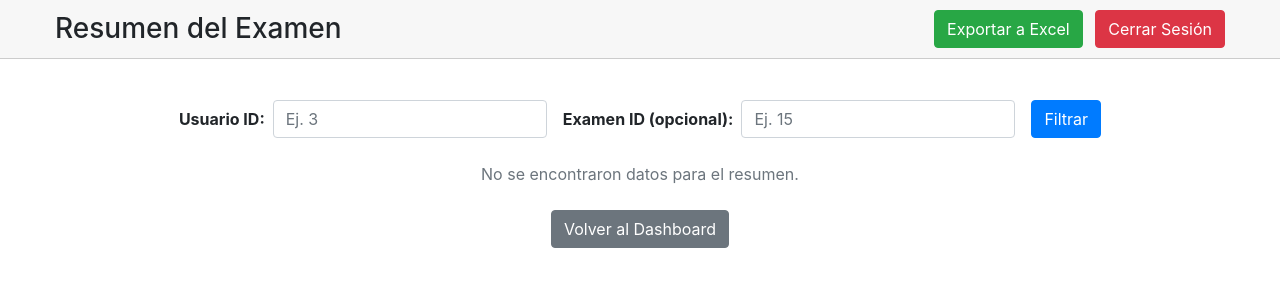
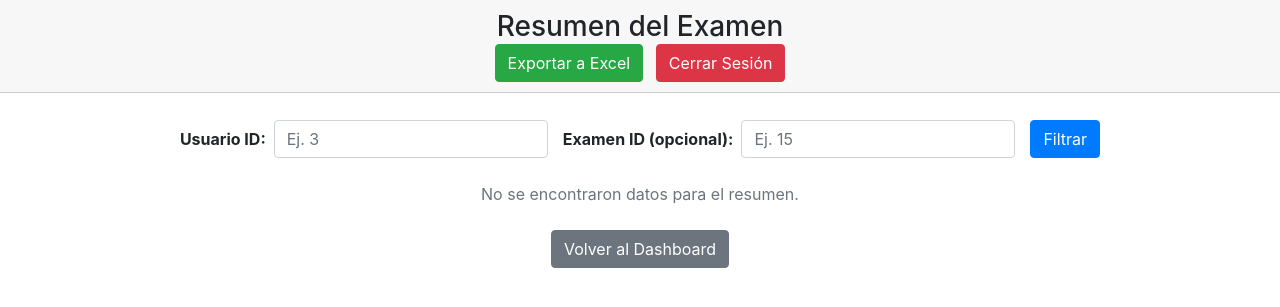
Before and after one commit to edihiho/examenes_app, a Flask app: template templates/admin_resumen_examen.html in a window 1280 px wide. Shown: the top 307 px of the page. Run offline with Flask 3, Linux system fonts and the light colour scheme; the template is opened without the code that fills it, so the values that code supplies are empty; some libraries are stand-ins or nearby versions.

Commit message:
Add files via upload

```diff
--- a/templates/admin_resumen_examen.html
+++ b/templates/admin_resumen_examen.html
@@ -7,7 +7,7 @@
     <!-- Bootstrap CSS -->
     <link rel="stylesheet" href="https://stackpath.bootstrapcdn.com/bootstrap/4.3.1/css/bootstrap.min.css">
     <style>
-      /* Estilos para el header fijo */
+      /* Header fijo e inmovilizado */
       .fixed-header {
         position: fixed;
         top: 0;
@@ -17,34 +17,40 @@
         border-bottom: 1px solid #ccc;
         z-index: 1000;
         padding: 10px 0;
+        text-align: center;
       }
       .fixed-header .header-content {
+        display: inline-block;
+      }
+      .fixed-header h3 {
+        margin-bottom: 10px;
+      }
+      /* Contenedor principal: se añade margen superior para evitar que el contenido quede tapado */
+      .content-wrapper {
+        margin-top: 120px;
         max-width: 1200px;
-        margin: 0 auto;
-        padding: 0 15px;
-        display: flex;
-        justify-content: space-between;
-        align-items: center;
+        margin-left: auto;
+        margin-right: auto;
       }
-      /* Margen superior para el contenido, para que no quede oculto por el header fijo */
-      .content-wrapper {
-        margin-top: 100px;
-      }
-      /* Centramos tablas y textos en las tarjetas */
-      .card-header, .card-body, .table {
+      /* Centramos tablas y textos */
+      .card-header, .card-body, .table, .table thead th {
         text-align: center;
       }
-      .table thead th {
+      /* Formulario y botones centrados */
+      .filter-form, .action-buttons, .back-button {
         text-align: center;
+      }
+      .filter-form .form-group {
+        margin-right: 15px;
       }
     </style>
   </head>
   <body>
-    <!-- Header fijo e inmovilizado con los botones de exportar y cerrar sesión -->
+    <!-- Header fijo e inmovilizado -->
     <div class="fixed-header">
       <div class="header-content">
         <h3 class="mb-0">
-            {% if filtered_usuario is defined %}
+          {% if filtered_usuario is defined and filtered_usuario %}
             Resumen del Examen para el Usuario {{ filtered_usuario.id }} -
             {% if filtered_usuario.nombre %}
               {{ filtered_usuario.nombre }}
@@ -57,29 +63,29 @@
             Resumen del Examen
           {% endif %}
         </h3>
-          <div>
+        <div class="action-buttons">
           <a href="{{ url_for('exportar_excel_resumen') }}" class="btn btn-success mr-2">Exportar a Excel</a>
           <a href="{{ url_for('logout') }}" class="btn btn-danger" onclick="return confirm('¿Está seguro de cerrar sesión?');">Cerrar Sesión</a>
         </div>
       </div>
     </div>
 
-    <!-- Contenido principal centrado -->
+    <!-- Contenedor principal centrado -->
     <div class="container content-wrapper">
-      <!-- Opcional: formulario para filtrar (si se desea volver a filtrar en esta misma página) -->
-      <form method="get" action="{{ url_for('resumen_examen_usuario') }}" class="form-inline justify-content-center mb-4">
-        <div class="form-group mr-3">
+      <!-- Formulario de filtro (opcional) -->
+      <form method="get" action="{{ url_for('resumen_examen_usuario') }}" class="form-inline filter-form mb-4 justify-content-center">
+        <div class="form-group">
           <label for="usuario_id" class="mr-2 font-weight-bold">Usuario ID:</label>
           <input type="number" name="usuario_id" id="usuario_id" class="form-control" placeholder="Ej. 3" required>
         </div>
-        <div class="form-group mr-3">
+        <div class="form-group">
           <label for="exam_id" class="mr-2 font-weight-bold">Examen ID (opcional):</label>
           <input type="number" name="exam_id" id="exam_id" class="form-control" placeholder="Ej. 15">
         </div>
         <button type="submit" class="btn btn-primary">Filtrar</button>
       </form>
 
-      <!-- Resultados de los exámenes filtrados -->
+      <!-- Resultados del resumen -->
       {% if resumen %}
         {% for exam in resumen %}
           <div class="card mb-4">
@@ -122,7 +128,7 @@
       {% endif %}
 
       <!-- Botón para volver al Dashboard -->
-      <div class="text-center mt-4">
+      <div class="back-button text-center mt-4">
         <a href="{{ url_for('admin_dashboard') }}" class="btn btn-secondary">Volver al Dashboard</a>
       </div>
     </div>
```
Lines whose indentation alone changed are shown as unchanged.
